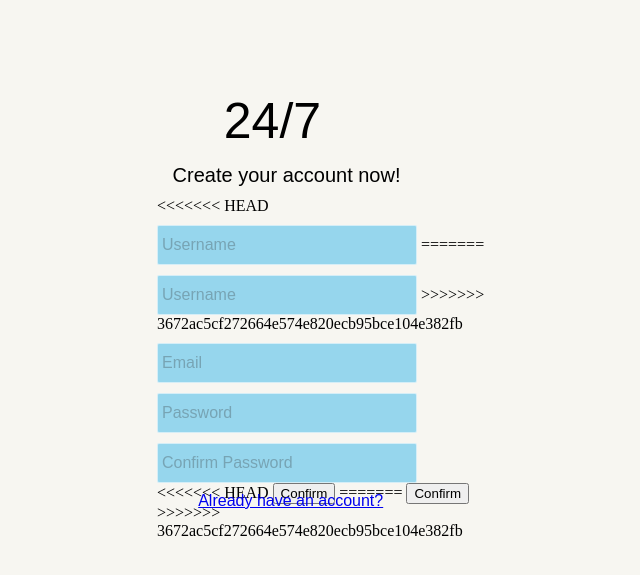
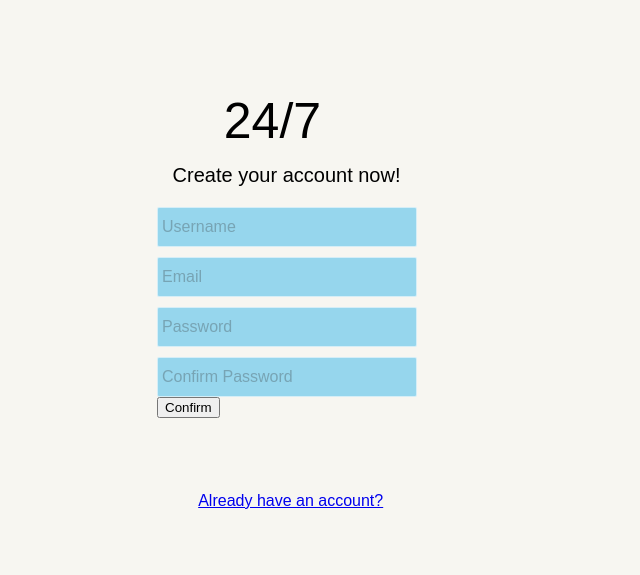
Before and after one commit to Shyunyin/orbital_247, a PHP site: page /local_sign_up.php in a window 1280 px wide. Shown: the part 138-713 px from the top of the page, without its empty margins (379-1019 px from the left). Run offline with PHP 8.4, Linux system fonts and the light colour scheme; some web fonts are replaced.

Commit message:
Trying to fix confirm button on sign up page

```diff
--- a/includes/functions.inc.php
+++ b/includes/functions.inc.php
@@ -81,9 +81,6 @@ function createUser($conn, $name, $email, $pwd) {
     exit();
 }
 
-<<<<<<< HEAD
-?>
-=======
 function emptyInputLogin($username, $pwd) {
     $result; //return true or false
     if (empty($username) || empty($pwd)) { //inbuilt php data
@@ -118,4 +115,5 @@ function loginUser($conn, $username, $pwd) {
         exit();
     }
 }
->>>>>>> 3672ac5cf272664e574e820ecb95bce104e382fb
+
+?>
--- a/includes/signup.inc.php
+++ b/includes/signup.inc.php
@@ -8,7 +8,8 @@
         $pwd = $_POST["pwd"];
         $pwdRepeat = $_POST["cfm_pwd"];
 
-        require_once 'dbh.inc.php';
+        //require_once 'dbh.inc.php';
+        include_once 'dbh.inc.php';
         require_once 'functions.inc.php';
 
         /*----------------------------Errorhandling----------------------------*/
--- a/local_sign_up.php
+++ b/local_sign_up.php
@@ -174,25 +174,14 @@
 
 
  		<div class="login">
-<<<<<<< HEAD
-			<!--<form action="login_test.php" method="post">-->
-			<form action="includes/signup.inc.php" method="post">
-				<input type="text" placeholder="Username" name="username" id="name">
-=======
 			<form action="includes/signup.inc.php" method="POST">
 				<input type="text" name="username" id="name" placeholder="Username" >
->>>>>>> 3672ac5cf272664e574e820ecb95bce104e382fb
 				<br />
 				<input type="text" placeholder="Email" name="email" id="email_id"><br />
 				<input type="password" placeholder="Password" name="pwd" id="pwd"><br />
 				<input type="password" placeholder="Confirm Password" name="cfm_pwd">
 				<br />
-<<<<<<< HEAD
-				<button type ="submit" name ="signup-submit">Confirm</button>
-				<!--<input type="button" value="Confirm" name="submit">-->
-=======
 				<button type="submit" name="submit">Confirm</button>
->>>>>>> 3672ac5cf272664e574e820ecb95bce104e382fb
 			</form>
 		</div>
 
```
Also changed, not shown: 1 other file.
